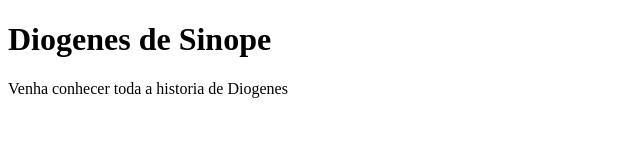
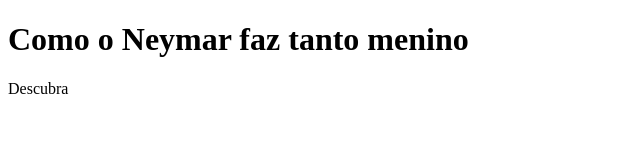
Before and after one commit to davyalvessouza-commits/Site-1-B-2-trimestre, a plain HTML site: page index.html in a window 1280 px wide. Shown: the whole page, without its empty margins (0-640 px from the left). Drawn offline with Linux system fonts and the light colour scheme.

Commit message:
iniciamos o style

```diff
--- a/index.html
+++ b/index.html
@@ -13,9 +13,10 @@ Header{
 </head>
 <body>
     <h1>
-        Diogenes de Sinope
+        Como o Neymar faz tanto menino
     </h1>
-    <p>Venha conhecer toda a historia de Diogenes</p>
+    <p>Descubra
+    </p>
 
 </body>
 </html>
```
